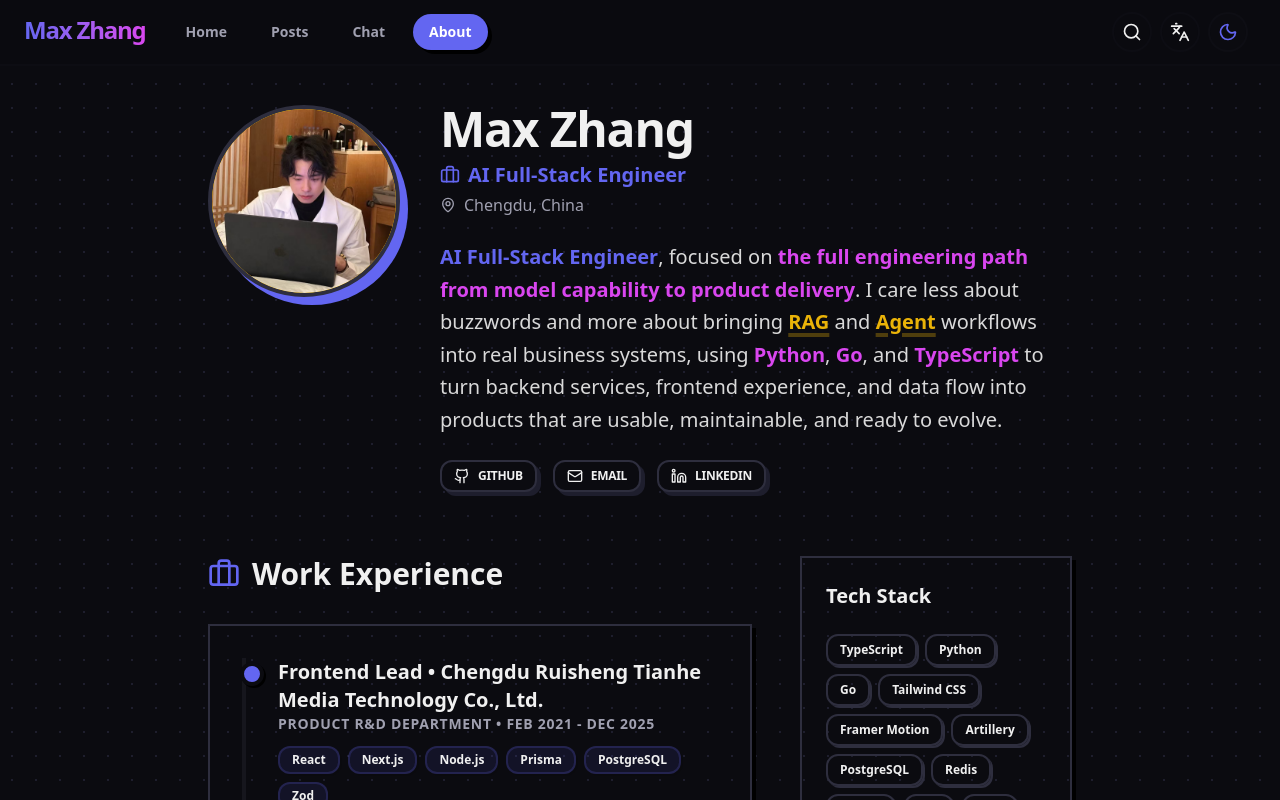
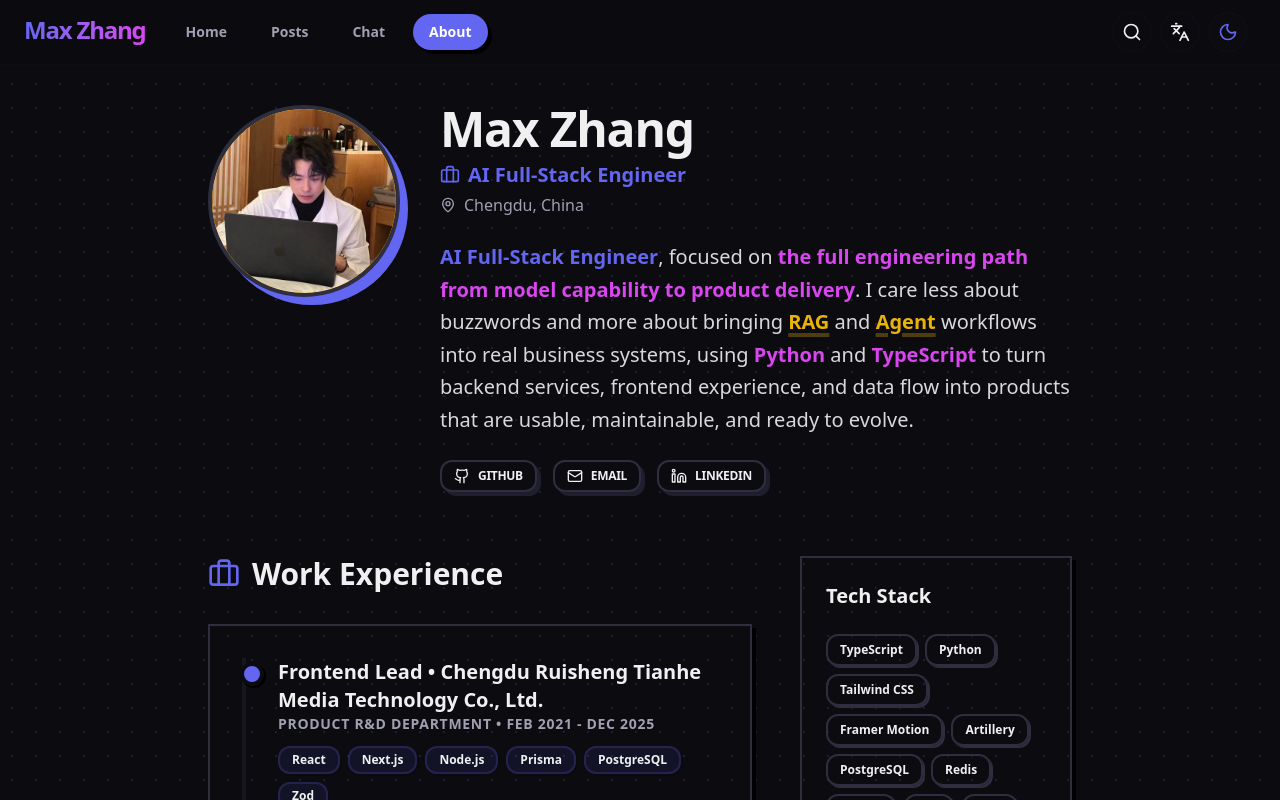
Before and after one commit to zhangshichuan/maxzhang.site, a Next.js app: page /en/about in a window 1280 px wide. Shown: the top 800 px of the page. Built offline with nearby package versions, Linux system fonts and the light colour scheme.

Commit message:
docs: 更新文案

```diff
--- a/messages/en.json
+++ b/messages/en.json
@@ -57,7 +57,7 @@
     "title": "About Me - Max Zhang",
     "role": "AI Full-Stack Engineer",
     "location": "Chengdu, China",
-    "description": "<primary>AI Full-Stack Engineer</primary>, focused on <accent>the full engineering path from model capability to product delivery</accent>. I care less about buzzwords and more about bringing <secondary>RAG</secondary> and <secondary>Agent</secondary> workflows into real business systems, using <accent>Python</accent>, <accent>Go</accent>, and <accent>TypeScript</accent> to turn backend services, frontend experience, and data flow into products that are usable, maintainable, and ready to evolve.",
+    "description": "<primary>AI Full-Stack Engineer</primary>, focused on <accent>the full engineering path from model capability to product delivery</accent>. I care less about buzzwords and more about bringing <secondary>RAG</secondary> and <secondary>Agent</secondary> workflows into real business systems, using <accent>Python</accent> and <accent>TypeScript</accent> to turn backend services, frontend experience, and data flow into products that are usable, maintainable, and ready to evolve.",
     "workExperience": "Work Experience",
     "education": "Education",
     "techStack": "Tech Stack",
--- a/messages/zh.json
+++ b/messages/zh.json
@@ -57,7 +57,7 @@
     "title": "关于我 - Max Zhang",
     "role": "AI 全栈工程师",
     "location": "中国 成都",
-    "description": "<primary>AI 全栈工程师</primary>，主要做 <accent>从模型能力到产品交付的完整工程链路</accent>。我关注的重点不是堆概念，而是把 <secondary>RAG</secondary>、<secondary>Agent</secondary> 这类能力接进真实业务，用 <accent>Python</accent>、<accent>Go</accent> 和 <accent>TypeScript</accent> 把后端服务、前端体验和数据流转真正落到可用、可维护、可持续迭代的产品里。",
+    "description": "<primary>AI 全栈工程师</primary>，主要做 <accent>从模型能力到产品交付的完整工程链路</accent>。我关注的重点不是堆概念，而是把 <secondary>RAG</secondary>、<secondary>Agent</secondary> 这类能力接进真实业务，用 <accent>Python</accent> 和 <accent>TypeScript</accent> 把后端服务、前端体验和数据流转真正落到可用、可维护、可持续迭代的产品里。",
     "workExperience": "工作经历",
     "education": "教育经历",
     "techStack": "技术栈",
--- a/src/features/about/components/about-page.tsx
+++ b/src/features/about/components/about-page.tsx
@@ -162,7 +162,6 @@ export function AboutPage() {
                 {[
                   'TypeScript',
                   'Python',
-                  'Go',
                   'Tailwind CSS',
                   'Framer Motion',
                   'Artillery',
@@ -181,7 +180,6 @@ export function AboutPage() {
                   'Flutter',
                   'React Native',
                   'Electron',
-                  'Tauri',
                 ].map((skill) => (
                   <span
                     key={skill}
```
